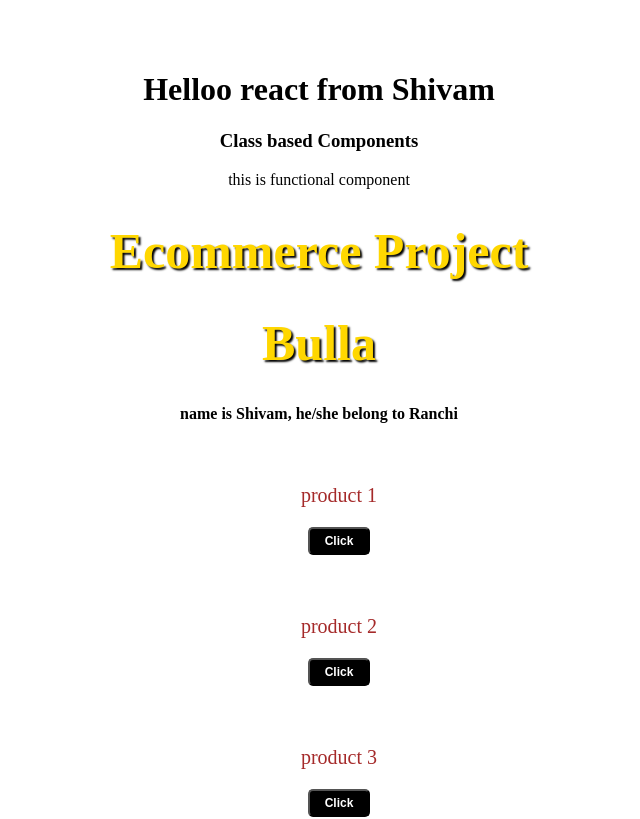
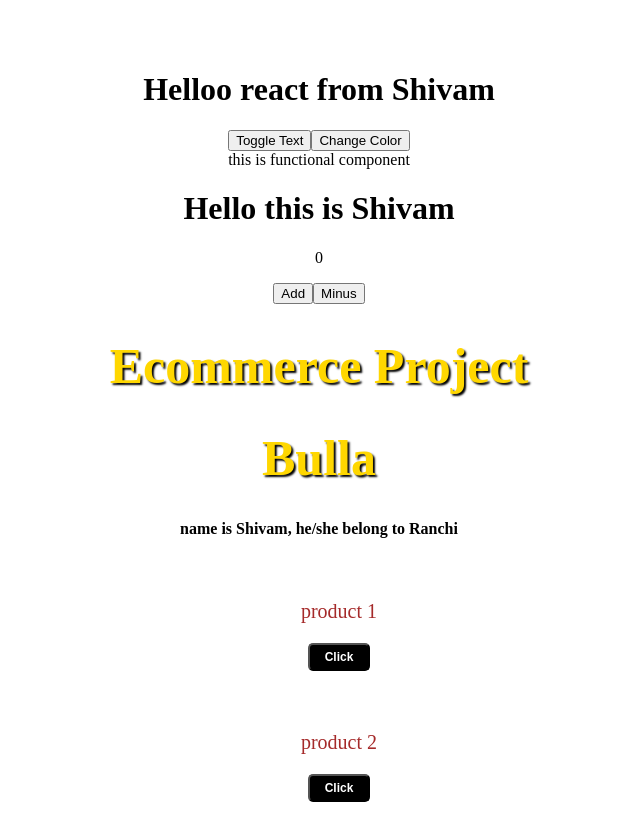
Before and after one commit to Shivvy-The-Coder/RJS_REV, a React (Vite) app in the folder React Rev/Day3/: page / in a window 1280 px wide. Shown: the top 819 px of the page, without its empty margins (321-961 px from the left). Built offline with nearby package versions, Linux system fonts and the light colour scheme.

Commit message:
managing state of react using class has been added

```diff
--- a/React Rev/Day3/src/App.jsx
+++ b/React Rev/Day3/src/App.jsx
@@ -1,4 +1,5 @@
 import './App.css'
+import ClassBasedComponent2 from './components/class-based-compoenent2'
 import ClassBasedComponent from './components/class-based-component'
 import FunctionalComponents from './components/functional-component'
 import ProductList from './components/Products'
@@ -11,9 +12,10 @@ function App() {
       <h1>Helloo react from Shivam</h1>
       <ClassBasedComponent/>
       <FunctionalComponents/>
+      <ClassBasedComponent2/>
        <ProductList name="Shivam" city="Ranchi" data={DummyData}/>
     </>
   )
 }
 
-export default App
+export default App;
--- /dev/null
+++ b/React Rev/Day3/src/components/class-based-compoenent2.jsx
@@ -0,0 +1,35 @@
+import { Component } from "react";
+class ClassBasedComponent2 extends Component
+{
+
+    state={
+            count:0
+    }
+
+    handleAdd=()=>{
+        console.log("1 has been added");
+                this.setState({
+            count:this.state.count+1
+
+        });
+    };
+    handleMinus=()=>{
+        if(this.state.count>0){
+        console.log("1 has been Subtracted");
+                this.setState({
+            count:this.state.count-1
+        });}
+    };
+    render()
+    {
+        return(
+        <>
+        <h1>Hello this is Shivam</h1>
+        <p>{this.state.count}</p>
+        <button onClick={this.handleAdd}>Add </button>
+        <button onClick={this.handleMinus}>Minus</button>
+        </>
+        )}
+
+}
+export default ClassBasedComponent2;
--- a/React Rev/Day3/src/components/class-based-component.jsx
+++ b/React Rev/Day3/src/components/class-based-component.jsx
@@ -1,11 +1,37 @@
 import { Component } from "react";
 class ClassBasedComponent extends Component
 {
-    render ()
-    {
-        return <div>
-            <h3>Class based Components</h3>
-        </div>
+
+    // STate Management
+
+    // her we dont need to write const as datatype for declaring state varinle because we are inside of class component
+    state ={
+        showText : false,
+        changeColor: false
+    }
+
+    handleClick=()=>{
+        console.log("button clicked");
+        this.setState({
+            showText:!this.state.showText,
+            changeColor:!this.state.changeColor
+
+        });
+    };
+    handleColor=()=>{
+        console.log("color has been chamged");
+        this.setState({
+            changeColor:!this.state.changeColor
+        });
+    };
+    render (){
+        console.log(this.state.showText)
+        return (<div>
+
+            {this.state.showText?(<h3 style={{color:this.state.changeColor?"red":"blue"}}>Class based Components</h3>):""}
+            <button onClick={this.handleClick}>Toggle Text</button>
+            <button onClick={this.handleColor}>Change Color</button>
+        </div>)
     }
 }
 
```
